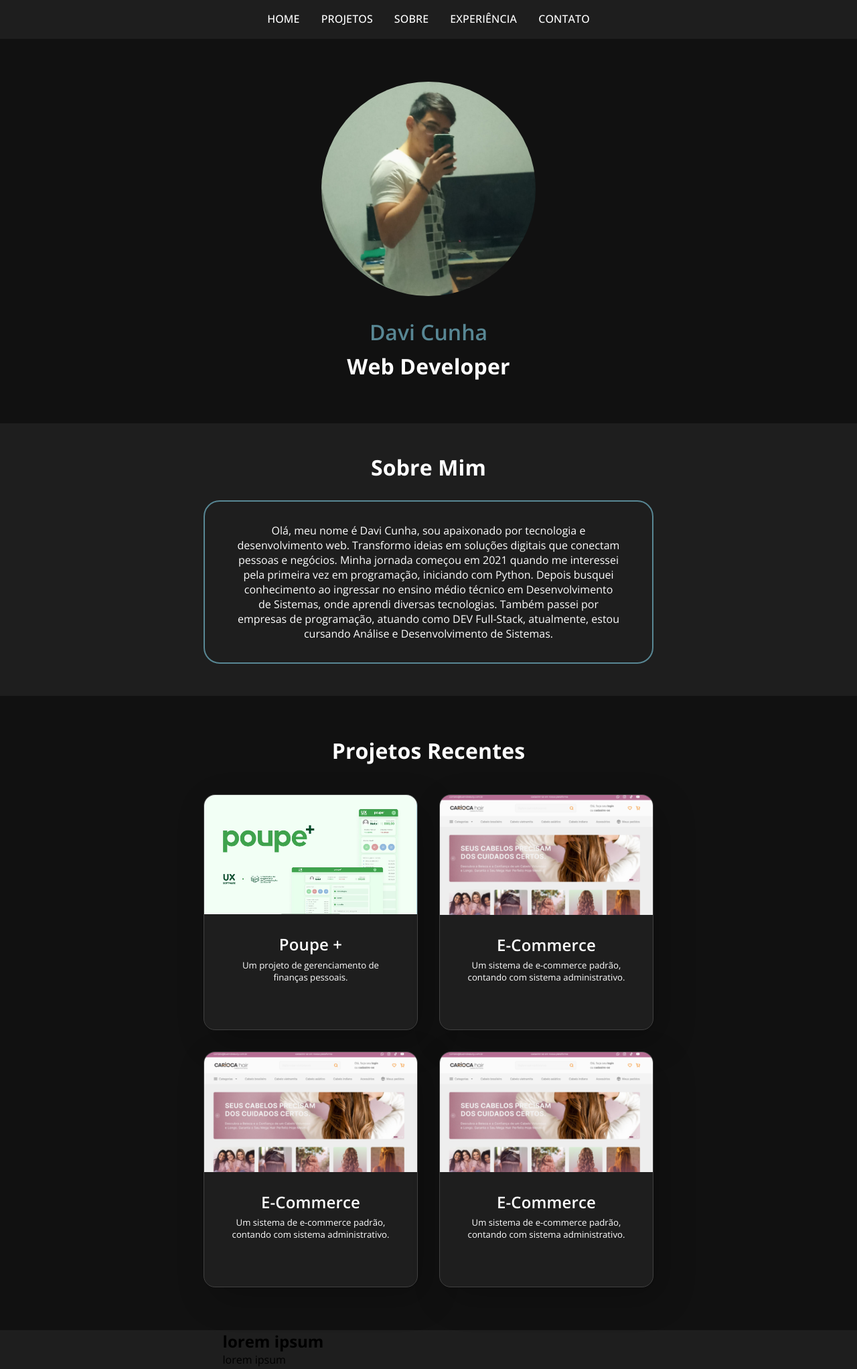
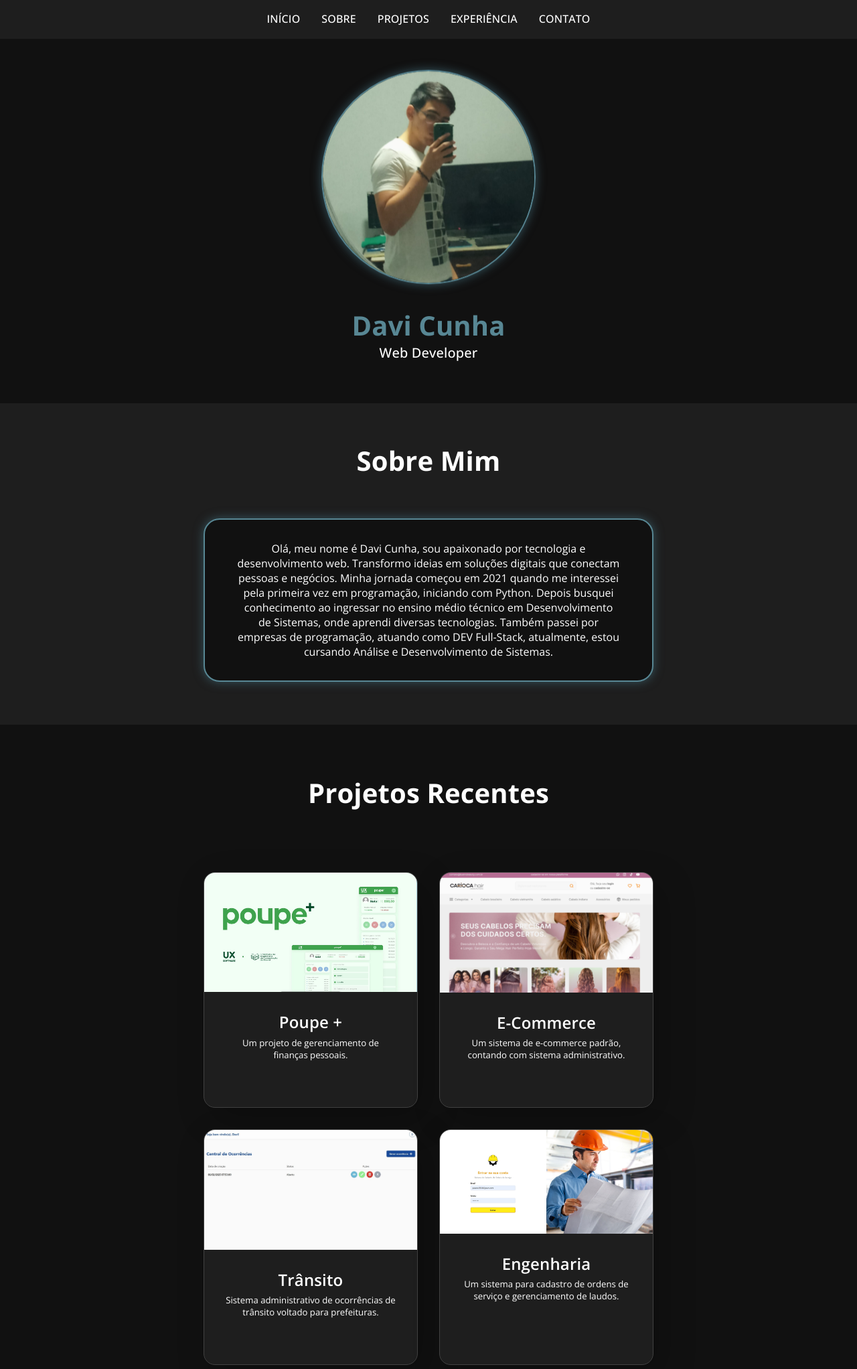
Before and after one commit to DaviCunhaQ/DaviCunha-Portfolio, a plain HTML site: page index.html in a window 1280 px wide. Shown: the top 2044 px of the page at 67% size. Drawn offline with nearby package versions, Linux system fonts and the light colour scheme.

Commit message:
feat: update navigation links and project descriptions; enhance styling and layout

```diff
--- a/index.html
+++ b/index.html
@@ -15,11 +15,11 @@
   <header>
     <div id="header-content">
       <div id="links">
-        <a href="index.html">HOME</a>
-        <a href="#projects">PROJETOS</a>
-        <a href="#about">SOBRE</a>
-        <a href="#experience">EXPERIÊNCIA</a>
-        <a href="#contact">CONTATO</a>
+        <div class="menu-link"><a href="#banner">INÍCIO</a></div>
+        <div class="menu-link"><a href="#about">SOBRE</a></div>
+        <div class="menu-link"><a href="#projects">PROJETOS</a></div>
+        <div class="menu-link"><a href="#experience">EXPERIÊNCIA</a></div>
+        <div class="menu-link"><a href="#contact">CONTATO</a></div>
       </div>
     </div>
   </header>
@@ -71,25 +71,25 @@
           </div>
 
           <div class="project">
-            <img src="./src/img/hair.png" alt="banner">
+            <img src="./src/img/transit.jpeg" alt="banner">
             <div class="text-project">
-              <h3>E-Commerce</h3>
-              <p>Um sistema de e-commerce padrão, contando com sistema administrativo.</p>
+              <h3>Trânsito</h3>
+              <p>Sistema administrativo de ocorrências de trânsito voltado para prefeituras.</p>
             </div>
           </div>
 
           <div class="project">
-            <img src="./src/img/hair.png" alt="banner">
+            <img src="./src/img/eng.jpeg" alt="banner">
             <div class="text-project">
-              <h3>E-Commerce</h3>
-              <p>Um sistema de e-commerce padrão, contando com sistema administrativo.</p>
+              <h3>Engenharia</h3>
+              <p>Um sistema para cadastro de ordens de serviço e gerenciamento de laudos.</p>
             </div>
           </div>
         </div>
       </div>
     </div>
 
-    <div class="row-gray">
+    <!-- <div class="row-gray">
       <div id="experience">
         <div id="areas">
           <div class="divider-area">
@@ -138,10 +138,10 @@
 
         </div>
       </div>
-    </div>
+    </div> -->
 
 
-    <div class="row-black">
+    <div class="row-gray">
       <div id="contact">
         <div class="text-contact">
           <h2>Entre em Contato</h2>
@@ -149,12 +149,12 @@
         <div class="form-container">
           <form class="form">
             <div class="form-group">
-              <label for="email">Nome</label>
-              <input required="" name="email" id="email" type="text"/>
+              <label for="email">Email</label>
+              <input required name="email" id="email" type="text"/>
             </div>
             <div class="form-group">
               <label for="textarea">Mensagem</label>
-              <textarea required="" cols="50" rows="10" id="textarea" name="textarea"></textarea>
+              <textarea required cols="50" rows="10" id="textarea" name="textarea"></textarea>
             </div>
             <button type="submit" class="form-submit-btn">Enviar</button>
           </form>
--- a/src/styles.css
+++ b/src/styles.css
@@ -168,7 +168,7 @@ footer{
 }
 
 #footer-content{
-  padding: 2.5rem 4rem;
+  padding: 1rem 4rem;
   display: flex;
   flex-direction: column;
   width: 100%;
@@ -265,6 +265,9 @@ header{
   align-items: center;
   height: auto;
   background-color: var(--primary-gray);
+  position: fixed;
+  top: 1;
+  z-index: 4;
 }
 
 header #header-content{
@@ -299,9 +302,31 @@ header #header-content #links a{
   letter-spacing: 0.15px;
 }
 
-header #header-content #links a:hover{
-  color: var(--primary-color);
-  transition: 0.3s;
+.menu-link{
+  position: relative;
+  text-decoration: none;
+  color: white;
+  font-size: 1rem;
+  font-weight: 500;
+  line-height: 160%;
+  letter-spacing: 0.15px;
+  width: max-content;
+}
+
+.menu-link:after{
+  content: '';
+  height: 2px;
+  width: 0;
+  position: absolute;
+  bottom: 0;
+  left: 0;
+  background-color: white;
+  transition: width 0.2s
+}
+
+.menu-link:hover::after{
+  width: 100%;
+  transition: width 0.2s;
 }
 
 
@@ -337,15 +362,40 @@ main .row-gray{
   align-items: center;
   max-width: 120rem;
   padding: 1rem 8rem;
-  margin-top: 3rem;
+  margin-top: 6rem;
   margin-bottom: 3rem;
 }
 
+@keyframes slideIn {
+  from {
+    opacity: 0;
+    scale: 90%;
+  }
+  to {
+    opacity: 1;
+  }
+}
+@keyframes floating {
+  0% {
+    transform: translateY(0);
+  }
+  50% {
+    transform: translateY(-10px);
+  }
+  100% {
+    transform: translateY(0);
+  }
+}
+
+
 #banner .img-banner{
+  animation: floating 3s ease-in-out infinite;
   border-radius: 50%;
+  border: 2px solid var(--primary-color);
   width: 20rem;
   height: 20rem;
   margin-bottom: 2rem;
+  box-shadow: 0 0 15px #37555e;
 }
 
 #banner #text-banner{
@@ -366,15 +416,18 @@ main .row-gray{
 }
 
 .text-main h4{
-  font-size: 2rem;
-  font-weight: 600;
+  font-size: 2.5rem;
+  font-weight: 700;
+  letter-spacing: 0.15px;
+  line-height: 110%;
   color: var(--primary-color);
 }
 
 .text-main h1{
-  font-size: 2rem;
-  font-weight: 700;
+  font-size: 1.25rem;
+  font-weight: 500;
   letter-spacing: 0.15px;
+  line-height: 110%;
   color: white;
 }
 
@@ -431,8 +484,8 @@ main .row-gray{
   justify-content: space-between;
   max-width: 120rem;
   padding: 0rem 4rem;
-  margin-top: 3rem;
-  margin-bottom: 3rem;
+  margin-top: 4rem;
+  margin-bottom: 4rem;
   align-items: center;
   gap: 2rem;
 }
@@ -446,7 +499,7 @@ main .row-gray{
 }
 
 #contact .text-contact h2{
-  font-size: 2rem;
+  font-size: 2.5rem;
   font-weight: 700;
   letter-spacing: 0.15px;
   line-height: 110%;
@@ -462,7 +515,7 @@ main .row-gray{
 /* From Uiverse.io by omriluz */
 .form-container {
   width: 400px;
-  background: linear-gradient(var(--primary-gray), var(--primary-gray)) padding-box,
+  background: linear-gradient(var(--primary-black), var(--primary-black)) padding-box,
               linear-gradient(145deg, transparent 35%,var(--primary-color), white) border-box;
   border: 2px solid transparent;
   padding: 32px 24px;
@@ -588,13 +641,13 @@ main .row-gray{
   display: flex;
   flex-direction: column;
   align-items: center;
-  padding-top: 3rem;
-  padding-bottom: 3rem;
-  gap: 2rem;
+  padding-top: 4rem;
+  padding-bottom: 4rem;
+  gap: 4rem;
 }
 
 #about .text-about{
-  font-size: 2rem;
+  font-size: 2.5rem;
   font-weight: 700;
   letter-spacing: 0.15px;
   line-height: 110%;
@@ -606,6 +659,8 @@ main .row-gray{
   border-radius: 1.5rem;
   padding: 2rem 3rem;
   max-width: 42rem;
+  background-color: var(--primary-black);
+  box-shadow: 0 0 15px #37555e;
 }
 
 #about .about-div p{
@@ -621,10 +676,10 @@ main .row-gray{
   justify-content: start;
   max-width: 120rem;
   padding: 1rem 4rem;
-  margin-top: 3rem;
-  margin-bottom: 3rem;
+  margin-top: 4rem;
+  margin-bottom: 4rem;
   align-items: center;
-  gap: 1rem;
+  gap: 4rem;
 }
 
 .title-projects{
@@ -635,7 +690,7 @@ main .row-gray{
 }
 
 .text-title-projects h2{
-  font-size: 2rem;
+  font-size: 2.5rem;
   font-weight: 700;
   letter-spacing: 0.15px;
   line-height: 110%;
```
Also changed, not shown: src/img/eng.jpeg (added), src/img/transit.jpeg (added).
